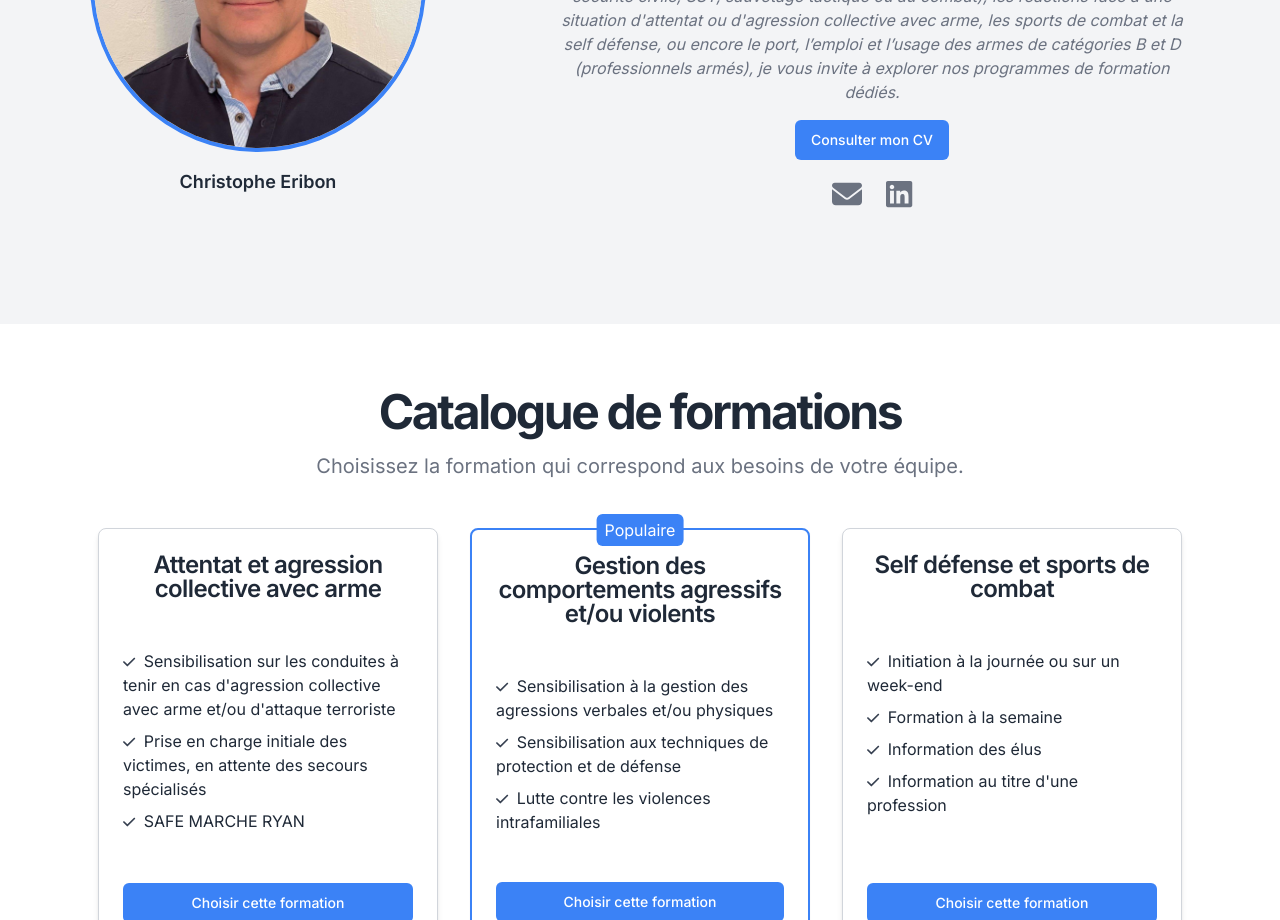
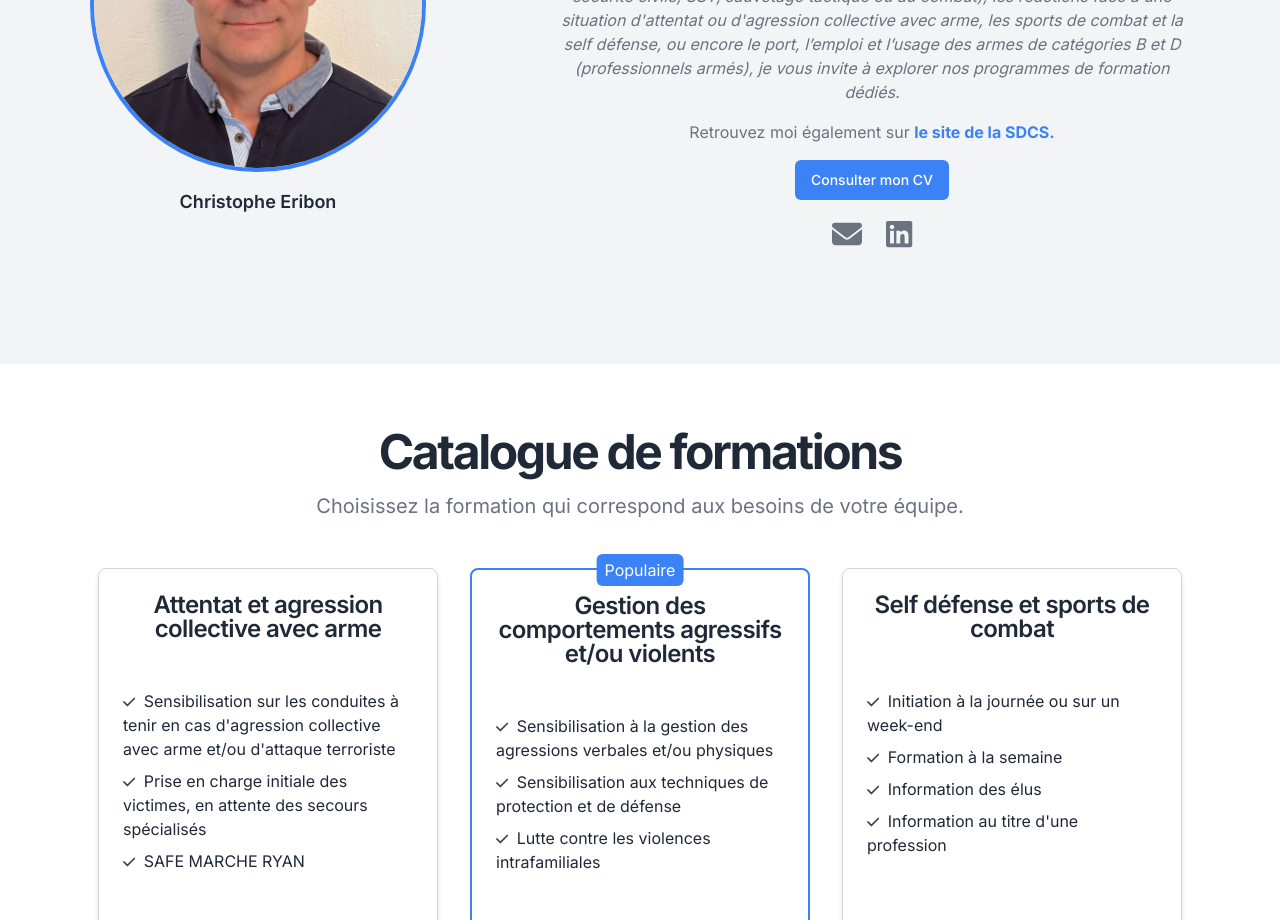
Before and after one commit to HugoErb/Site-SAFESEC-Formation, an Angular app in the folder frontend/: page /home in a window 1280 px wide. Shown: the part 1960-2880 px from the top of the page. Built offline with nearby package versions, Linux system fonts and the light colour scheme.

Commit message:
ajout site sdcs

```diff
--- a/frontend/src/app/home/home.component.html
+++ b/frontend/src/app/home/home.component.html
@@ -66,8 +66,6 @@
         </div>
       </div>
     </div>
-    <!-- <div class="absolute top-0 right-[-5%] w-80 h-80 bg-gradient-to-bl from-blue-400 to-transparent rounded-full opacity-50"></div>
-    <div class="absolute bottom-0 left-[-5%] w-80 h-80 bg-gradient-to-tl from-blue-400 to-transparent rounded-full opacity-50"></div> -->
   </section>
 
 
@@ -164,6 +162,11 @@
               avec arme, les sports de combat et la self défense, ou encore le port, l’emploi et l’usage des armes de
               catégories B et D (professionnels armés), je vous invite à explorer nos programmes de formation dédiés.
             </p>
+            <div class="mt-4 text-gray-500">
+              Retrouvez moi également sur
+              <a href="https://sdcs-formation.fr/" target="_blank"
+                class="text-blue-500 font-bold hover:underline transition-colors"> le site de la SDCS.</a>
+            </div>
             <a class="justify-center whitespace-nowrap rounded-md font-medium ring-offset-background transition-colors focus-visible:outline-none focus-visible:ring-2 focus-visible:ring-ring focus-visible:ring-offset-2 h-10 px-4 py-2 text-sm inline-flex items-center gap-2 bg-blue-500 hover:bg-blue-600 text-white"
               href="../../assets/pdf/CV.pdf" target="_blank">
               Consulter mon CV
```
